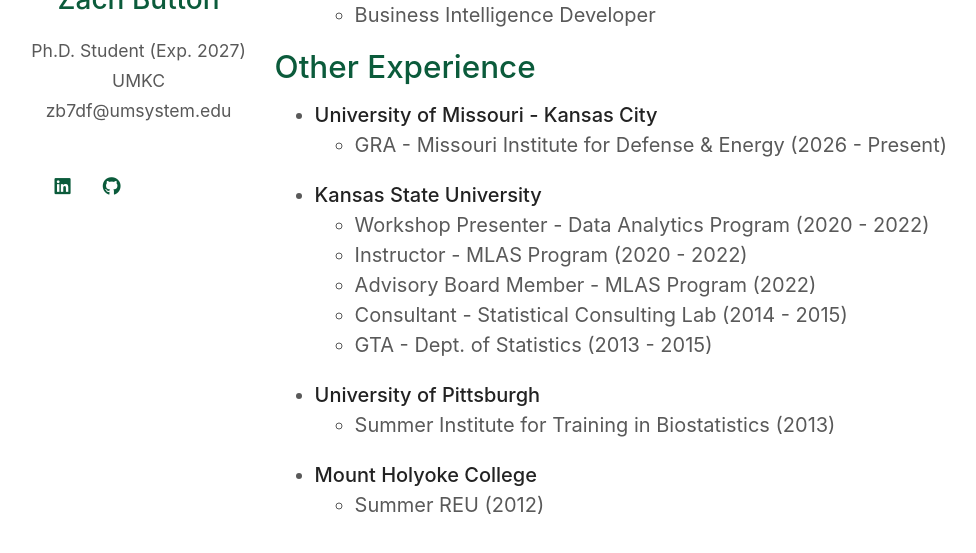
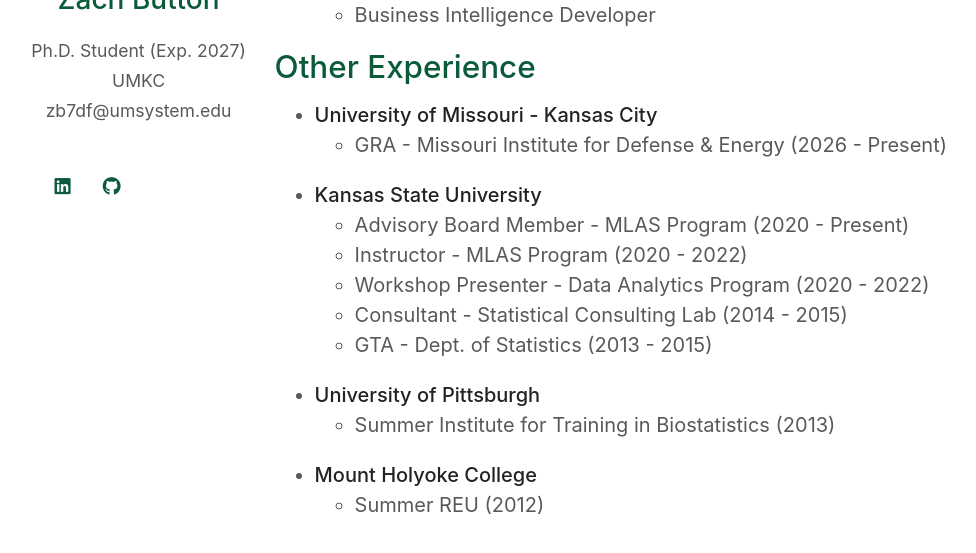
Before and after one commit to zb-umkc/zb-umkc.github.io, a Jekyll site: the page built from index.md, in a window 1280 px wide and 900 px high, scrolled down 1494 px, cut to the strip 280-833 px from the top of the window. Shown: the whole strip, without its empty margins (61-1037 px from the left). Built offline with Jekyll 4.4.1, drawn with Linux system fonts in a browser that asks for light colours; a style sheet for code colours, icons or effects is not loaded; our own code applies the rules of GitHub Pages for plain Markdown files.

Commit message:
Update experience roles in index.md

```diff
--- a/index.md
+++ b/index.md
@@ -40,9 +40,9 @@ I am a data scientist and applied ML researcher at the University of Missouri-Ka
 - **University of Missouri - Kansas City**
     - GRA - Missouri Institute for Defense & Energy (2026 - Present)
 - **Kansas State University**
+    - Advisory Board Member - MLAS Program (2020 - Present)
+    - Instructor - MLAS Program (2020 - 2022)
     - Workshop Presenter - Data Analytics Program (2020 - 2022)
-    - Instructor - MLAS Program (2020 - 2022)
-    - Advisory Board Member - MLAS Program (2022)
     - Consultant - Statistical Consulting Lab (2014 - 2015)
     - GTA - Dept. of Statistics (2013 - 2015)
 - **University of Pittsburgh**
```
